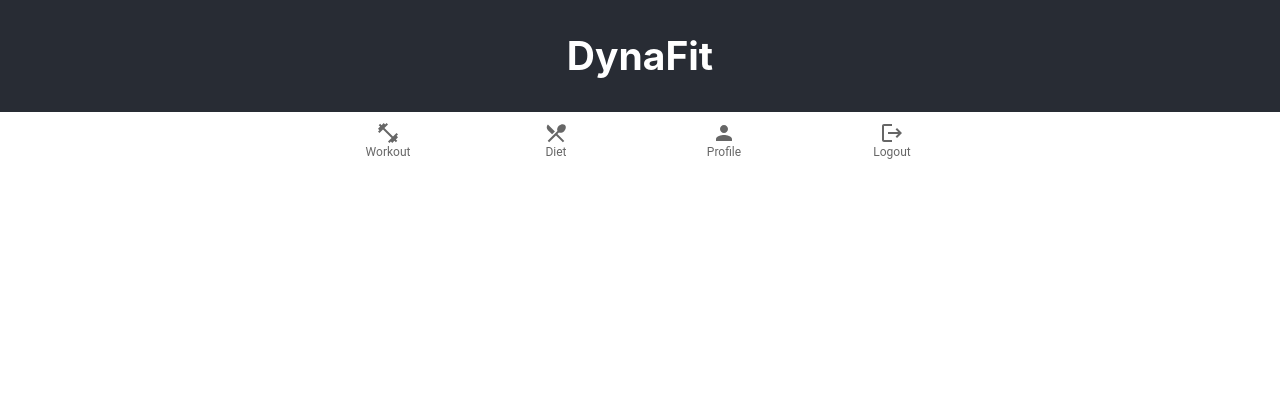
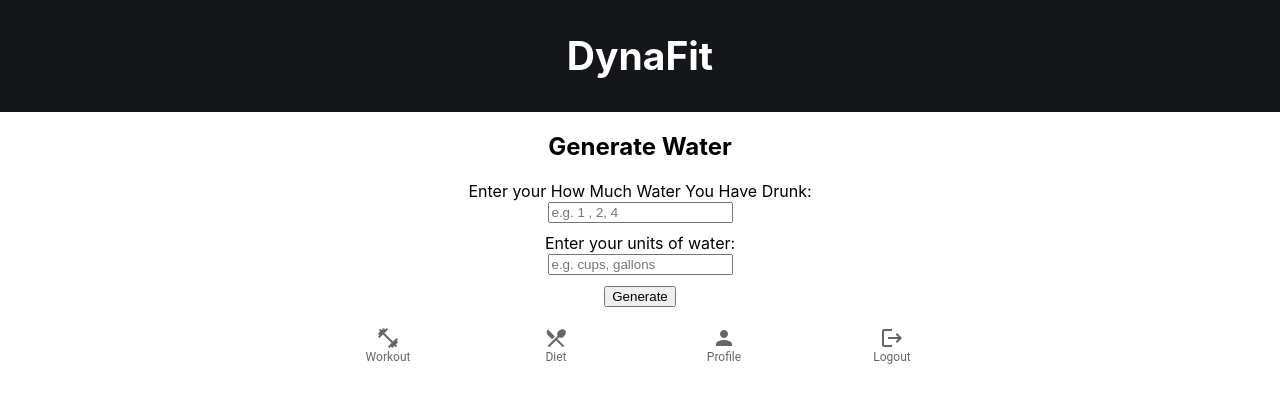
Before and after one commit to axm0/dynafit, a React (Create React App) app: page /#/water-tracker in a window 1280 px wide. Shown: the top 402 px of the page. Built offline with nearby package versions, Linux system fonts and the light colour scheme; sample sign-in values are in the browser's storage.

Commit message:
WaterTracker

```diff
--- a/src/App.css
+++ b/src/App.css
@@ -14,8 +14,8 @@
 }
 
 .App-header {
-  background-color: #282c34;
-  min-height: 5vh;
+  background-color: rgb(20, 22, 26);
+  min-height: 10vh;
   display: flex;
   flex-direction: column;
   align-items: center;
--- a/src/App.js
+++ b/src/App.js
@@ -8,6 +8,8 @@ import ViewPastWorkouts from './components/ViewPastWorkouts';
 import GenerateDiet from './components/GenerateDiet';
 import ViewSavedDiets from './components/ViewSavedDiets';
 import DietDashboard from './components/DietDashboard';
+import WaterDashboard from "./components/WaterDashboard";
+import WaterTracker from "./components/WaterTracker";
 import Register from './components/Register';
 import Login from './components/Login';
 import Logout from './components/Logout';
@@ -61,6 +63,8 @@ function AppContent() {
               <Route path="/diet" element={<GenerateDiet />} />
               <Route path="/view-saved-diets" element={<ViewSavedDiets />} />
               <Route path="/diet-dashboard" element={<DietDashboard />} />
+              <Route path="/water-tracker" element={<WaterTracker />} />
+              <Route path="/water-dashboard" element={<WaterDashboard />} />
               <Route path="/logout" element={<Logout />} />
               <Route path="/" element={<WorkoutDashboard />} />
             </>
--- /dev/null
+++ b/src/components/WaterDashboard.js
@@ -0,0 +1,15 @@
+import React from 'react';
+import { useNavigate } from 'react-router-dom';
+
+function WaterDashboard() {
+    const navigate = useNavigate();
+
+    return (
+        <div>
+            <h2>Water Dashboard</h2>
+            <button onClick={() => navigate('/water-tracker')}>Add Current Water Consumption </button>
+        </div>
+    );
+}
+
+export default WaterDashboard;
--- /dev/null
+++ b/src/components/WaterTracker.js
@@ -0,0 +1,58 @@
+import React, { useState, useContext } from 'react';
+import api from '../services/api';
+import { useAuth } from '../AuthContext';
+
+function WaterTracker() {
+    const { currentUser } = useAuth();
+    const [amountOfWater, setamountOfWater] = useState('');
+    const [unitOfWater, setunitOfWater] = useState('');
+    const [water, setWater] = useState('');
+
+    const handleSubmit = async (e) => {
+        e.preventDefault();
+        const response = await api.post('/generate-water', { amountOfWater, unitOfWater });
+        setWater(response.data.water);
+    };
+
+
+    return (
+        <div>
+            <h2>Generate Water</h2>
+            <form onSubmit={handleSubmit}>
+                <div style={{ display: 'block', margin: '10px 0' }}>
+                    <label style={{ display: 'block' }}>
+                        Enter your How Much Water You Have Drunk:
+                    </label>
+                        <input
+                            type="text"
+                            placeholder="e.g. 1 , 2, 4"
+                            value={amountOfWater}
+                            onChange={(e) => setamountOfWater(e.target.value)}
+                        />
+                </div>
+                <div style={{ display: 'block', margin: '10px 0' }}>
+                    <label style={{ display: 'block' }}>
+                        Enter your units of water:
+                    </label>
+                        <input
+                            type="text"
+                            placeholder="e.g. cups, gallons"
+                            value={unitOfWater}
+                            onChange={(e) => setunitOfWater(e.target.value)}
+                        />
+                </div>
+                <div style={{ display: 'block', margin: '10px 0' }}>
+                    <button type="submit">Generate</button>
+                </div>
+            </form>
+            {water && (
+                <>
+                    <div><h3>Your Water Goals:</h3><p>{water}</p></div>
+
+                </>
+            )}
+        </div>
+    );
+}
+
+export default WaterTracker;
```
Also changed, not shown: src/components/Styles/GenerateDiet.css (deleted), 1 other file (tests, documents, lock files or other folders).
